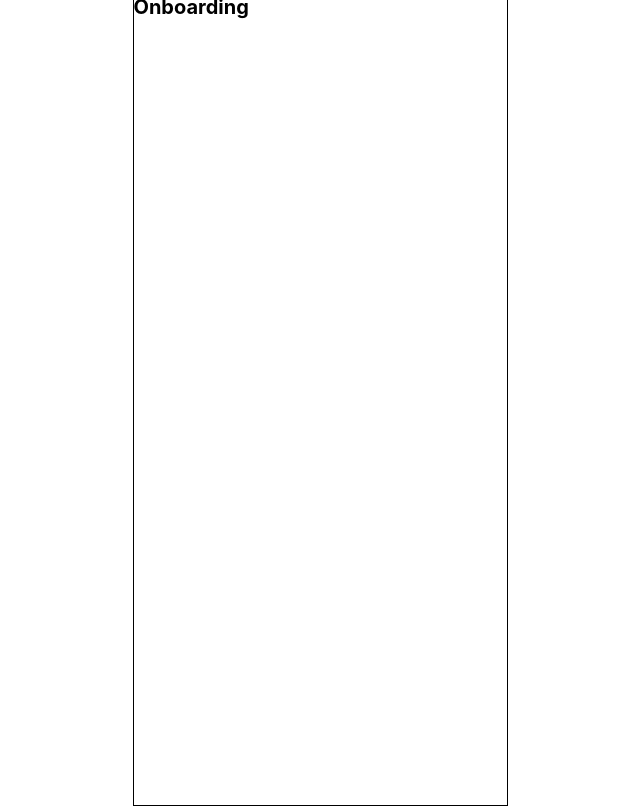
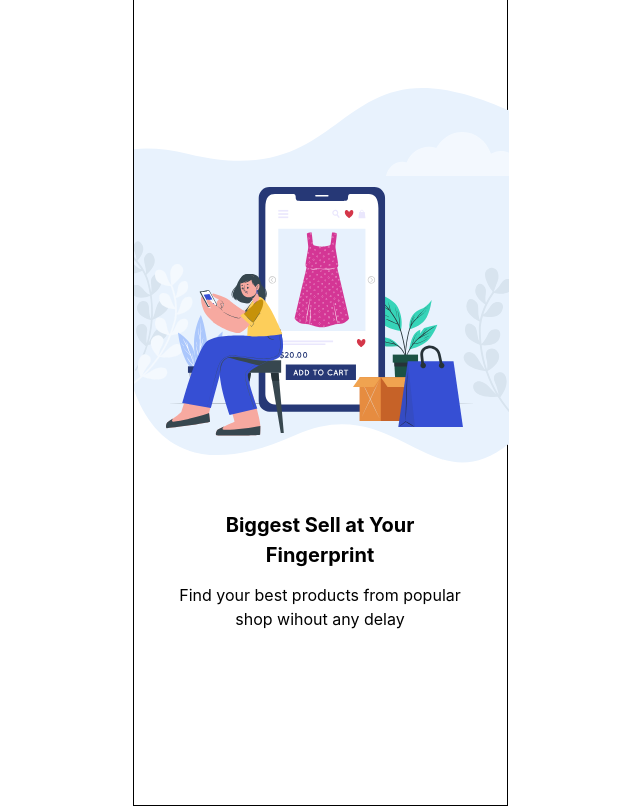
Before and after one commit to elmin-musija/e-commerce-shop, a React (Create React App) app: page /onboarding in a window 1280 px wide. Shown: the whole page, without its empty margins (320-960 px from the left). Built offline with nearby package versions, Linux system fonts and the light colour scheme.

Commit message:
add files onboarding page

```diff
--- a/src/pages/Onboarding/Onboarding.css
+++ b/src/pages/Onboarding/Onboarding.css
@@ -2,3 +2,27 @@
 	width: 100%;
 	height: 100%;
 }
+
+.onboarding__img {
+	background-image: url("../../img/Onboarding-img.svg");
+	background-repeat: no-repeat;
+	background-size: cover;
+	margin-top: 9.3rem;
+	margin-bottom: 4.5rem;
+}
+
+.onboarding__h2 {
+	font-size: 2rem;
+	line-height: 3rem;
+	text-align: center;
+	margin: 0 8.7rem 1.3rem;
+
+}
+
+.onboarding__p {
+font-size: 1.6rem;
+line-height: 2.4rem;
+text-align: center;
+margin: 0 3.2rem;
+
+}
--- a/src/pages/Onboarding/Onboarding.js
+++ b/src/pages/Onboarding/Onboarding.js
@@ -1,9 +1,13 @@
 import "./Onboarding.css";
+import { ReactComponent as OnboardingImage } from '../../img/Onboarding-img.svg'
+import { ReactComponent as OnboardingInnerImage } from '../../img/onboarding-inner-image.svg'
 
 const Onboarding = (props) => {
 	return (
 		<div className="onboarding">
-			<h1>Onboarding</h1>
+			<OnboardingInnerImage className="onboarding__img"/>
+			<h2 className="onboarding__h2">Biggest Sell at Your Fingerprint</h2>
+			<p className="onboarding__p">Find your best products from popular shop wihout any delay</p>
 		</div>
 	);
 };
```
Also changed, not shown: src/img/Onboarding-img.svg (added), src/img/onboarding-inner-image.svg (added).
